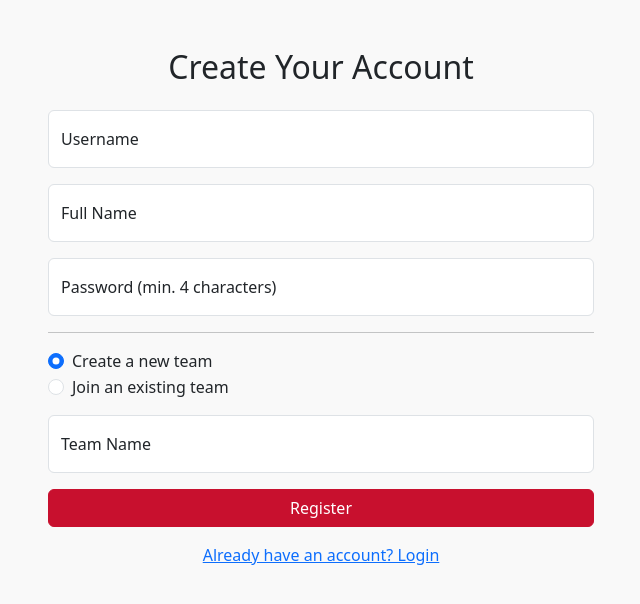
After one commit to menard1825/coachboard-test, a Flask app: page /register in a window 1280 px wide. The commit adds this page. Shown: the top 604 px of the page, without its empty margins (319-959 px from the left). Run offline with Flask 3, Linux system fonts and the light colour scheme.

Commit message:
Add registration page, update login and main app logic

```diff
--- a/app.py
+++ b/app.py
@@ -17,6 +17,7 @@ from models import ( # Import all necessary models
 from sqlalchemy import create_engine
 from sqlalchemy.inspection import inspect as sqlalchemy_inspect
 from flask_socketio import SocketIO, emit # ADDED: Flask-SocketIO imports
+import uuid # ADDED: For unique registration codes
 
 app = Flask(__name__)
 app.secret_key = 'xXxG#fjs72d_!z921!kJjkjsd123kfj3FJ!*kfdjf8s!jf9jKJJJd' # IMPORTANT: Change this to a strong, random key in production
@@ -121,6 +122,101 @@ def logout():
     session.clear()
     flash('You were successfully logged out.', 'success')
     return redirect(url_for('login'))
+
+# --- NEW REGISTRATION ROUTE ---
+@app.route('/register', methods=['GET', 'POST'])
+def register():
+    if request.method == 'POST':
+        db = SessionLocal()
+        try:
+            username = request.form.get('username')
+            full_name = request.form.get('full_name')
+            password = request.form.get('password')
+            team_option = request.form.get('team_option')
+
+            # Basic validation
+            if not all([username, full_name, password, team_option]):
+                flash('All fields are required.', 'danger')
+                return redirect(url_for('register'))
+            if len(password) < 4:
+                flash('Password must be at least 4 characters long.', 'danger')
+                return redirect(url_for('register'))
+            if db.query(User).filter(func.lower(User.username) == func.lower(username)).first():
+                flash('That username is already taken. Please choose another.', 'danger')
+                return redirect(url_for('register'))
+
+            team_id = None
+            user_role = None
+
+            if team_option == 'create':
+                team_name = request.form.get('team_name')
+                if not team_name:
+                    flash('Team Name is required when creating a new team.', 'danger')
+                    return redirect(url_for('register'))
+
+                # Create new Team
+                new_team = Team(
+                    team_name=team_name,
+                    registration_code=str(uuid.uuid4()).split('-')[-1] # Short, unique code
+                )
+                db.add(new_team)
+                db.flush() # Flush to get the new team's ID
+                team_id = new_team.id
+                user_role = 'Head Coach' # The creator of a team is the Head Coach
+                print(f"New team created: {team_name} with code {new_team.registration_code}")
+
+            elif team_option == 'join':
+                reg_code = request.form.get('registration_code')
+                if not reg_code:
+                    flash('Registration Code is required to join a team.', 'danger')
+                    return redirect(url_for('register'))
+
+                team = db.query(Team).filter_by(registration_code=reg_code).first()
+                if not team:
+                    flash('Invalid Registration Code.', 'danger')
+                    return redirect(url_for('register'))
+
+                team_id = team.id
+                user_role = 'Assistant Coach' # Default role for joining users
+
+            # If we have a team_id, create the user
+            if team_id:
+                hashed_password = generate_password_hash(password)
+                default_tab_keys = ['roster', 'player_development', 'games', 'pitching', 'practice_plan', 'collaboration']
+
+                new_user = User(
+                    username=username,
+                    full_name=full_name,
+                    password_hash=hashed_password,
+                    role=user_role,
+                    team_id=team_id,
+                    tab_order=json.dumps(default_tab_keys),
+                    player_order=json.dumps([])
+                )
+                db.add(new_user)
+                db.commit()
+
+                # Log the new user in automatically
+                session['logged_in'] = True
+                session['username'] = new_user.username
+                session['full_name'] = new_user.full_name
+                session['role'] = new_user.role
+                session['team_id'] = new_user.team_id
+                session['player_order'] = []
+                session.permanent = True
+
+                flash('Registration successful! Welcome.', 'success')
+                return redirect(url_for('home'))
+
+        except Exception as e:
+            db.rollback()
+            print(f"Registration Error: {e}")
+            flash('An error occurred during registration. Please try again.', 'danger')
+        finally:
+            db.close()
+
+    return render_template('register.html')
+
 
 @app.route('/change_password', methods=['GET', 'POST'])
 @login_required
--- a/templates/login.html
+++ b/templates/login.html
@@ -32,6 +32,9 @@
           <label for="password">Password</label>
         </div>
         <button type="submit" class="btn btn-primary w-100">Login</button>
+        <div class="text-center mt-3">
+            <a href="{{ url_for('register') }}">Need an account? Register here</a>
+        </div>
       </form>
     </div>
   </div>
--- /dev/null
+++ b/templates/register.html
@@ -0,0 +1,109 @@
+<!DOCTYPE html>
+<html lang="en">
+<head>
+  <meta charset="UTF-8">
+  <title>Register - Coach Planner</title>
+  <meta name="viewport" content="width=device-width, initial-scale=1">
+  <link href="https://cdn.jsdelivr.net/npm/bootstrap@5.3.2/dist/css/bootstrap.min.css" rel="stylesheet">
+  <style>
+    body { background-color: #f9f9f9; }
+    .btn-primary { background-color: #c8102e; border-color: #c8102e; }
+  </style>
+</head>
+<body>
+<div class="container mt-5">
+  <div class="row justify-content-center">
+    <div class="col-md-6">
+      <h2 class="text-center mb-4">Create Your Account</h2>
+      {% with messages = get_flashed_messages(with_categories=true) %}
+        {% if messages %}
+          {% for category, message in messages %}
+            <div class="alert alert-{{ category }}">{{ message }}</div>
+          {% endfor %}
+        {% endif %}
+      {% endwith %}
+      <form method="POST" action="{{ url_for('register') }}">
+        <div class="form-floating mb-3">
+          <input type="text" class="form-control" id="username" name="username" placeholder="Username" required>
+          <label for="username">Username</label>
+        </div>
+        <div class="form-floating mb-3">
+            <input type="text" class="form-control" id="full_name" name="full_name" placeholder="Full Name" required>
+            <label for="full_name">Full Name</label>
+        </div>
+        <div class="form-floating mb-3">
+          <input type="password" class="form-control" id="password" name="password" placeholder="Password" required>
+          <label for="password">Password (min. 4 characters)</label>
+        </div>
+        <hr>
+        <div class="mb-3">
+          <div class="form-check">
+            <input class="form-check-input" type="radio" name="team_option" id="create_team_radio" value="create" checked>
+            <label class="form-check-label" for="create_team_radio">
+              Create a new team
+            </label>
+          </div>
+          <div class="form-check">
+            <input class="form-check-input" type="radio" name="team_option" id="join_team_radio" value="join">
+            <label class="form-check-label" for="join_team_radio">
+              Join an existing team
+            </label>
+          </div>
+        </div>
+
+        <div id="create_team_fields">
+          <div class="form-floating mb-3">
+            <input type="text" class="form-control" id="team_name" name="team_name" placeholder="Team Name">
+            <label for="team_name">Team Name</label>
+          </div>
+        </div>
+
+        <div id="join_team_fields" style="display: none;">
+          <div class="form-floating mb-3">
+            <input type="text" class="form-control" id="registration_code" name="registration_code" placeholder="Registration Code">
+            <label for="registration_code">Team Registration Code</label>
+          </div>
+        </div>
+
+        <button type="submit" class="btn btn-primary w-100">Register</button>
+        <div class="text-center mt-3">
+            <a href="{{ url_for('login') }}">Already have an account? Login</a>
+        </div>
+      </form>
+    </div>
+  </div>
+</div>
+
+<script>
+  document.addEventListener('DOMContentLoaded', function () {
+    const createTeamRadio = document.getElementById('create_team_radio');
+    const joinTeamRadio = document.getElementById('join_team_radio');
+    const createTeamFields = document.getElementById('create_team_fields');
+    const joinTeamFields = document.getElementById('join_team_fields');
+    const teamNameInput = document.getElementById('team_name');
+    const regCodeInput = document.getElementById('registration_code');
+
+    function toggleFields() {
+      if (createTeamRadio.checked) {
+        createTeamFields.style.display = 'block';
+        joinTeamFields.style.display = 'none';
+        teamNameInput.required = true;
+        regCodeInput.required = false;
+      } else {
+        createTeamFields.style.display = 'none';
+        joinTeamFields.style.display = 'block';
+        teamNameInput.required = false;
+        regCodeInput.required = true;
+      }
+    }
+
+    createTeamRadio.addEventListener('change', toggleFields);
+    joinTeamRadio.addEventListener('change', toggleFields);
+
+    // Initial call to set the correct fields visibility
+    toggleFields();
+  });
+</script>
+
+</body>
+</html>
```
Also changed, not shown: app.db (deleted), 1 other file.
